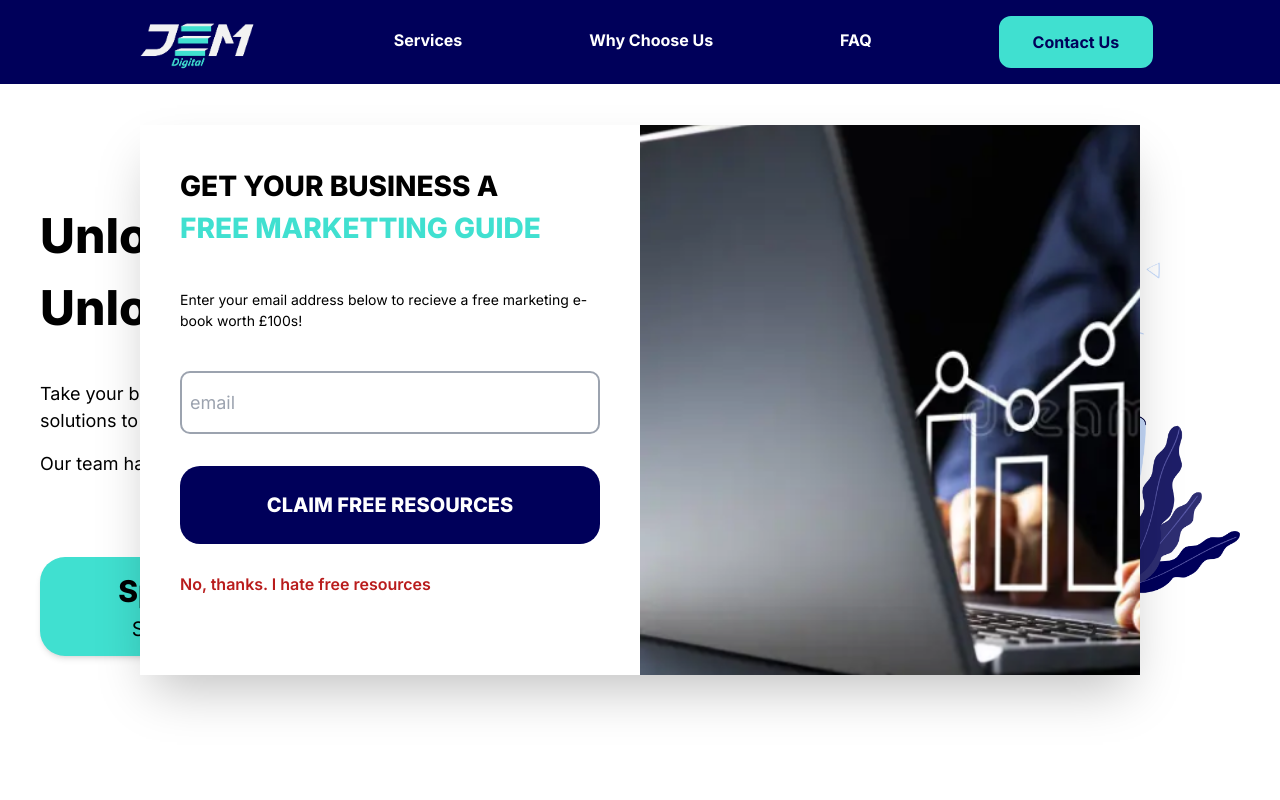
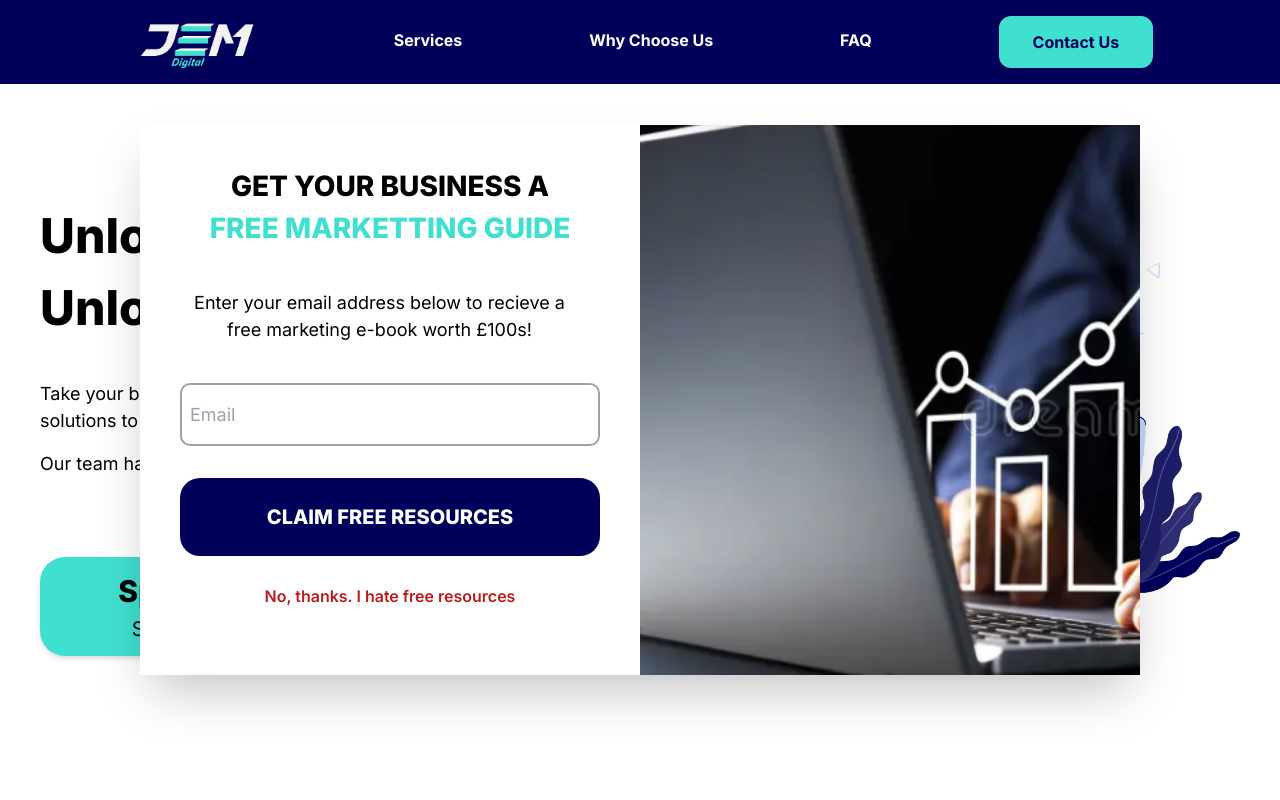
Before and after one commit to emonmazharul/jem-media, a Next.js app: page / in a window 1280 px wide. Shown: the top 800 px of the page. Built offline with nearby package versions, Linux system fonts and the light colour scheme.

Commit message:
center the popup content

```diff
--- a/src/app/component/markettingPopUp.js
+++ b/src/app/component/markettingPopUp.js
@@ -57,19 +57,19 @@ export function PagePopUp() {
     return <div ref={divRef} style={{display:'none'}} className="shadow-2xl box-content w-[360px] h-[480px] md:w-[1000px] md:h-[550px] z-10  fixed top-[50%] left-[50%] translate-x-[-50%] translate-y-[-50%] bg-white ">
       <div className="flex ">
         <div className="w-full md:w-1/2 px-10 py-10">
-          <h2 className="mb-10 text-[21px] md:text-[28px] uppercase  font-extrabold">
+          <h2 className="mb-10 text-[21px] md:text-[28px] uppercase text-center font-extrabold">
             <span className="text-black">get your business a  </span>
             <br/>
             <span className="text-colorTwo">free marketting guide</span>
           </h2>
-          <p className="mb-5 md:mb-10 text-[14px] text-center md:text-left w-full">
+          <p className="mb-5 md:mb-10 text-[14px] md:text-[18px] text-center md:w-[95%] w-full">
             Enter your email address below to recieve a free marketing e-book worth £100s!
           </p>
 
             <form onSubmit={formHandler} className="mb-4">
                 <input
                   type="email"
-                  placeholder="email"
+                  placeholder="Email"
                   name="clientEmail"
                   className="w-full mb-4 pl-2 py-2 md:py-4 md:text-[18px] rounded-[10px]  border-2 border-gray-400 outline-none"
                 />
@@ -83,7 +83,13 @@ export function PagePopUp() {
                    {loading ? 'Sending...' : ' claim free resources'}
                 </button>
             </form>
-            <button onClick={() => divRef.current.style.display = 'none'} className="md:my-3 my-4 font-semibold text-red-700 transition-all duration-75 hover:underline">No, thanks. I hate free resources</button>
+            <div className="text-center">
+              <button
+                onClick={() => divRef.current.style.display = 'none'}
+                className="md:my-3 my-4 font-semibold  text-center text-red-700 transition-all duration-75 hover:underline">
+                  No, thanks. I hate free resources
+              </button>
+            </div>
         </div>
         <div className="hidden md:block md:w-1/2">
             <Image
```
